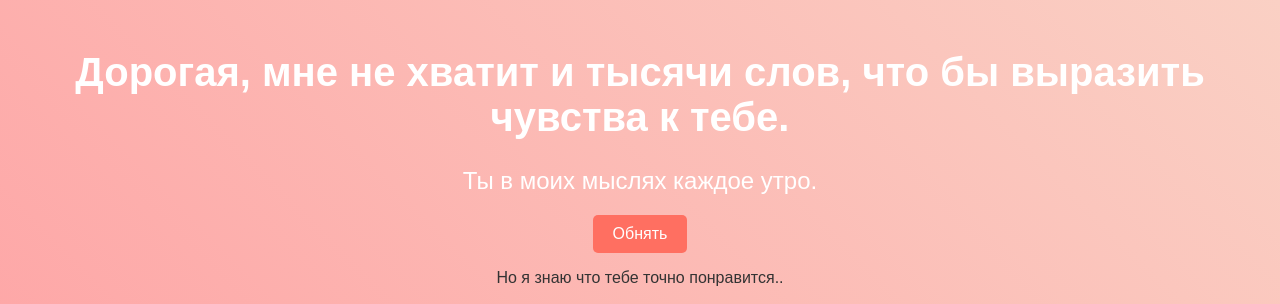
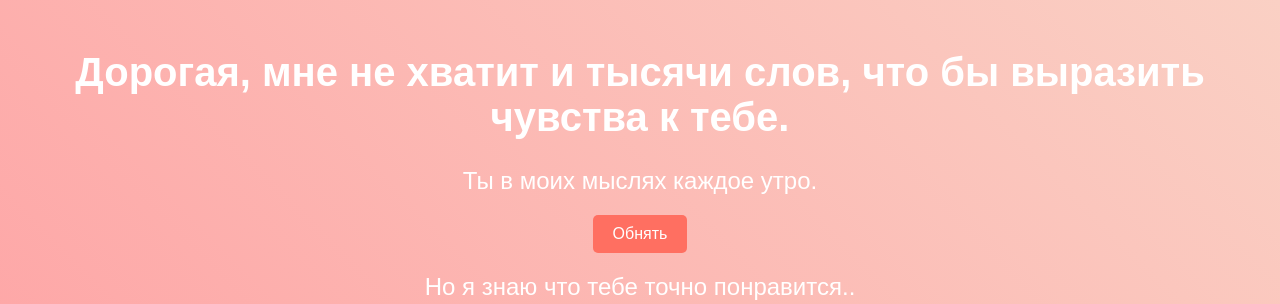
Before and after one commit to der-rozanov/toMyLady, a plain HTML site: page index.html in a window 1280 px wide. Shown: the top 304 px of the page. Drawn offline with Linux system fonts and the light colour scheme.

Commit message:
Update index.html

```diff
--- a/index.html
+++ b/index.html
@@ -96,7 +96,7 @@
     <h1>Дорогая, мне не хватит и тысячи слов, что бы выразить чувства к тебе.</h1>
     <p class="message">Ты в моих мыслях каждое утро.</p>
     <button class="btn" onclick="showMessage()">Обнять</button>
-    <p>Но я знаю что тебе точно понравится..</p>
+    <p class="message">Но я знаю что тебе точно понравится..</p>
     <!-- Аудиоплеер -->
     <div class="audio-player">
         <audio id="audio" controls volume="1.0">
```
